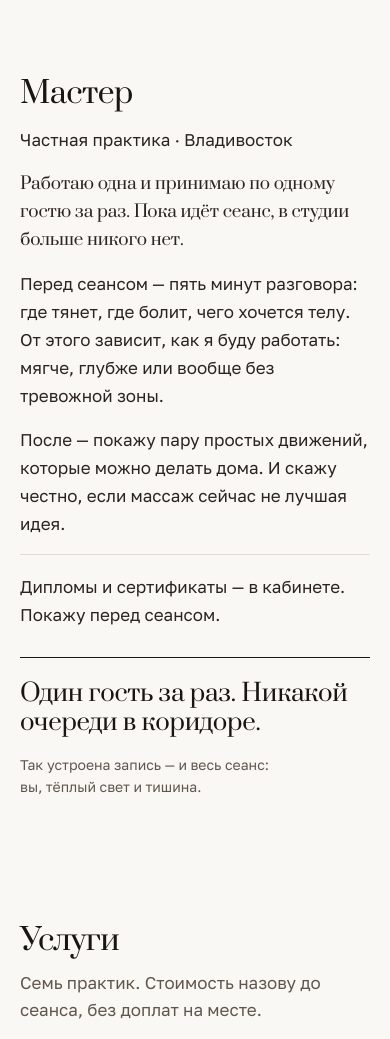
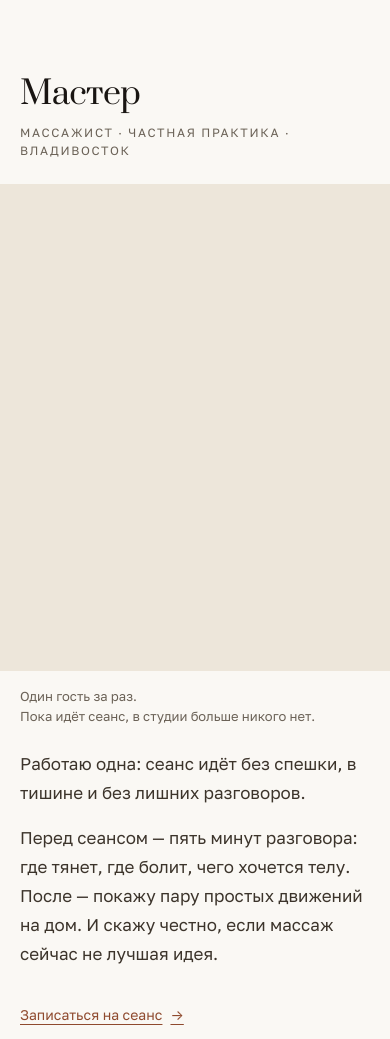
Before and after one commit to fitfuuxdev/garmonia-dushi-i-tela, a plain HTML site: page index.html in a window 390 px wide. Shown: the part 900-1939 px from the top of the page. Drawn offline with Linux system fonts and the light colour scheme.

Commit message:
Мастер: сетка 12 колонок, портрет 4:5, факты и цитата под данные

```diff
--- a/index.html
+++ b/index.html
@@ -202,18 +202,44 @@ section[id]{scroll-margin-top:84px}
 }
 
 /* master */
-.master{display:grid;grid-template-columns:5fr 6fr;gap:clamp(24px,4vw,56px);align-items:start}
-.master__panel{border-top:1px solid var(--ink);padding-top:22px}
-.master__big{font-family:"Prata",Georgia,serif;font-size:clamp(24px,2.7vw,32px);line-height:1.2;letter-spacing:-.01em}
-.master__small{font-size:14px;line-height:1.55;color:var(--muted);margin-top:16px;max-width:30ch}
-.master h2{font-size:clamp(30px,4vw,44px);line-height:1.05;letter-spacing:-.02em}
-.master__role{font-size:14px;color:var(--muted);margin-top:8px}
-.master__lead{font-family:"Prata",Georgia,serif;font-size:clamp(20px,2.2vw,26px);line-height:1.35;letter-spacing:-.01em;margin-top:24px}
-.master__body p{font-size:17px;line-height:1.65;margin-top:16px;color:#2B2521}
-.master__note{font-size:15px;line-height:1.6;color:var(--muted);margin-top:24px;border-top:1px solid var(--line);padding-top:18px}
-@media (max-width:900px){
-  .master{grid-template-columns:1fr;gap:28px}
-  .master__panel{order:2}
+#master{padding:clamp(72px,9vw,128px) 0}
+.master{display:grid;grid-template-columns:repeat(12,1fr);gap:24px;align-items:stretch}
+.master__fig{grid-column:1/6;margin:0;align-self:start}
+.master__img,.master__ph{display:block;width:100%;aspect-ratio:4/5;object-fit:cover;box-shadow:24px 24px 0 0 #EDE6DA}
+.master__img{filter:grayscale(1) sepia(.18) contrast(1.06) brightness(1.02)}
+.master__ph{background:#EDE6DA}
+.master__cap{margin:24px 0 0;font-size:13px;line-height:1.5;color:#6B6257}
+.master__body{grid-column:7/13;display:flex;flex-direction:column;align-items:flex-start}
+.master__role{margin:0;font-size:12px;line-height:1.5;letter-spacing:.14em;text-transform:uppercase;color:#6B6257}
+.master__title{margin:12px 0 0;font-size:clamp(36px,3.6vw,48px);line-height:1.05;letter-spacing:-.02em}
+.master__p{margin:24px 0 0;font-size:17px;line-height:1.7;color:#3C342B}
+.master__p--2{margin-top:16px}
+.master__facts{display:flex;align-items:baseline;flex-wrap:wrap;gap:0 14px;margin:24px 0 0;font-size:13px;line-height:1.5;color:#6B6257}
+.master__fact{display:inline-flex;align-items:baseline;gap:6px}
+.master__fact b{font-family:"Prata",Georgia,serif;font-weight:400;font-size:20px;line-height:1;color:var(--ink)}
+.master__dot{width:3px;height:3px;border-radius:50%;background:var(--terra);align-self:center;flex:none}
+.master__quote{margin:24px 0 0;padding:0 0 0 20px;border-left:2px solid var(--terra);font-family:"Prata",Georgia,serif;font-style:italic;font-size:22px;line-height:1.4;color:#2B2521;max-width:32ch}
+.master__docs{display:flex;gap:12px;margin-top:24px}
+.master__docs img{width:88px;height:88px;object-fit:cover;border:1px solid var(--line)}
+.master__link{display:inline-flex;align-items:center;gap:8px;min-height:44px;margin-top:auto;padding-top:24px;font-size:14px;line-height:1.5;color:var(--terra);text-decoration:underline;text-decoration-thickness:1px;text-underline-offset:4px}
+.master__link span{transition:transform .2s var(--expo)}
+.master__link:hover span{transform:translateX(4px)}
+@media (max-width:1023px){
+  #master{padding:clamp(64px,8vw,80px) 0}
+  .master{display:flex;flex-direction:column;gap:0}
+  .master__body{display:contents}
+  .master__title{order:1;margin-top:0;font-size:clamp(32px,8vw,40px)}
+  .master__role{order:2;margin-top:12px}
+  .master__fig{order:3;align-self:stretch;margin:24px calc(var(--pad) * -1) 0}
+  .master__img,.master__ph{box-shadow:none}
+  .master__cap{margin-top:16px;padding:0 var(--pad)}
+  .master__p{order:4;margin-top:24px}
+  .master__p--2{order:5;margin-top:16px}
+  .master__facts{order:6;flex-direction:column;gap:8px;margin-top:24px}
+  .master__dot{display:none}
+  .master__quote{order:7}
+  .master__docs{order:8}
+  .master__link{order:9;align-self:flex-start;margin-top:24px;padding-top:0}
 }
 
 /* services */
@@ -549,18 +575,37 @@ section[id]{scroll-margin-top:84px}
 
   <section class="sec" id="master" aria-labelledby="master-title">
     <div class="wrap master">
-      <div class="master__panel">
-        <p class="master__big">Один гость за раз. Никакой очереди в коридоре.</p>
-        <p class="master__small">Так устроена запись — и весь сеанс: вы, тёплый свет и тишина.</p>
-      </div>
+      <figure class="master__fig">
+        <div class="master__ph" aria-hidden="true"></div>
+        <!-- TODO: портрет мастера, 4:5, 1200×1500 -->
+        <!-- Когда портрет будет готов, заменить заглушку:
+             <img class="master__img" src="img/master-portrait.jpg" width="1200" height="1500" alt="Мастер в кабинете студии">
+        -->
+        <figcaption class="master__cap">Один гость за раз.<br>Пока идёт сеанс, в студии больше никого нет.</figcaption>
+      </figure>
       <div class="master__body">
-        <h2 id="master-title">Мастер</h2>
-        <p class="master__role">Частная практика · Владивосток</p>
-        <p class="master__lead">Работаю одна и принимаю по одному гостю за раз. Пока идёт сеанс, в студии больше никого нет.</p>
-        <p>Перед сеансом — пять минут разговора: где тянет, где болит, чего хочется телу. От этого зависит, как я буду работать: мягче, глубже или вообще без тревожной зоны.</p>
-        <p>После — покажу пару простых движений, которые можно делать дома. И скажу честно, если массаж сейчас не лучшая идея.</p>
-        <p class="master__note">Дипломы и сертификаты — в кабинете. Покажу перед сеансом.</p>
-        <!-- уточнить у владельца: имя, стаж и подтверждённые сертификаты; портрет 4:5 после съёмки -->
+        <p class="master__role">массажист · частная практика · Владивосток</p>
+        <h2 class="master__title" id="master-title">Мастер</h2>
+        <!-- TODO: имя мастера -->
+        <p class="master__p">Работаю одна: сеанс идёт без спешки, в тишине и без лишних разговоров.</p>
+        <p class="master__p master__p--2">Перед сеансом — пять минут разговора: где тянет, где болит, чего хочется телу. После — покажу пару простых движений на дом. И скажу честно, если массаж сейчас не лучшая идея.</p>
+        <!-- TODO: три факта о мастере (реальные данные): «__ лет практики · __ образование · __ сертификата».
+             Пока данных нет — блок не выводится. Готовая разметка:
+             <div class="master__facts">
+               <span class="master__fact"><b>__</b> лет практики</span>
+               <span class="master__dot" aria-hidden="true"></span>
+               <span class="master__fact"><b>__</b> образование</span>
+               <span class="master__dot" aria-hidden="true"></span>
+               <span class="master__fact"><b>__</b> сертификата</span>
+             </div>
+        -->
+        <!-- TODO: цитата мастера — только текст от владельца, 1–2 строки.
+             <blockquote class="master__quote">…</blockquote>
+        -->
+        <!-- TODO: при наличии сканов — 3 миниатюры документов 88×88 с рамкой #E2DCD2 и alt.
+             <div class="master__docs">…</div>
+        -->
+        <a class="master__link" href="#booking">Записаться на сеанс <span aria-hidden="true">→</span></a>
       </div>
     </div>
   </section>
@@ -1182,7 +1227,7 @@ section[id]{scroll-margin-top:84px}
 
   /* появление секций */
   var sections = [].slice.call(document.querySelectorAll("main > section")).filter(function (s) { return !s.classList.contains("hero"); });
-  var revealSel = ".sec-head p,.master__panel,.master__body,.price__group,.price__row,.price__note,.price__cta,.step,.band,.shot,.gal__cap,.find__addr,.find__map,.faq details,.book__info,.form,.strip__in > *";
+  var revealSel = ".sec-head p,.master__fig,.master__body,.price__group,.price__row,.price__note,.price__cta,.step,.band,.shot,.gal__cap,.find__addr,.find__map,.faq details,.book__info,.form,.strip__in > *";
   sections.forEach(function (sec) {
     [].slice.call(sec.querySelectorAll("h2")).forEach(function (h) {
       if (h.querySelector(".line")) return;
```
